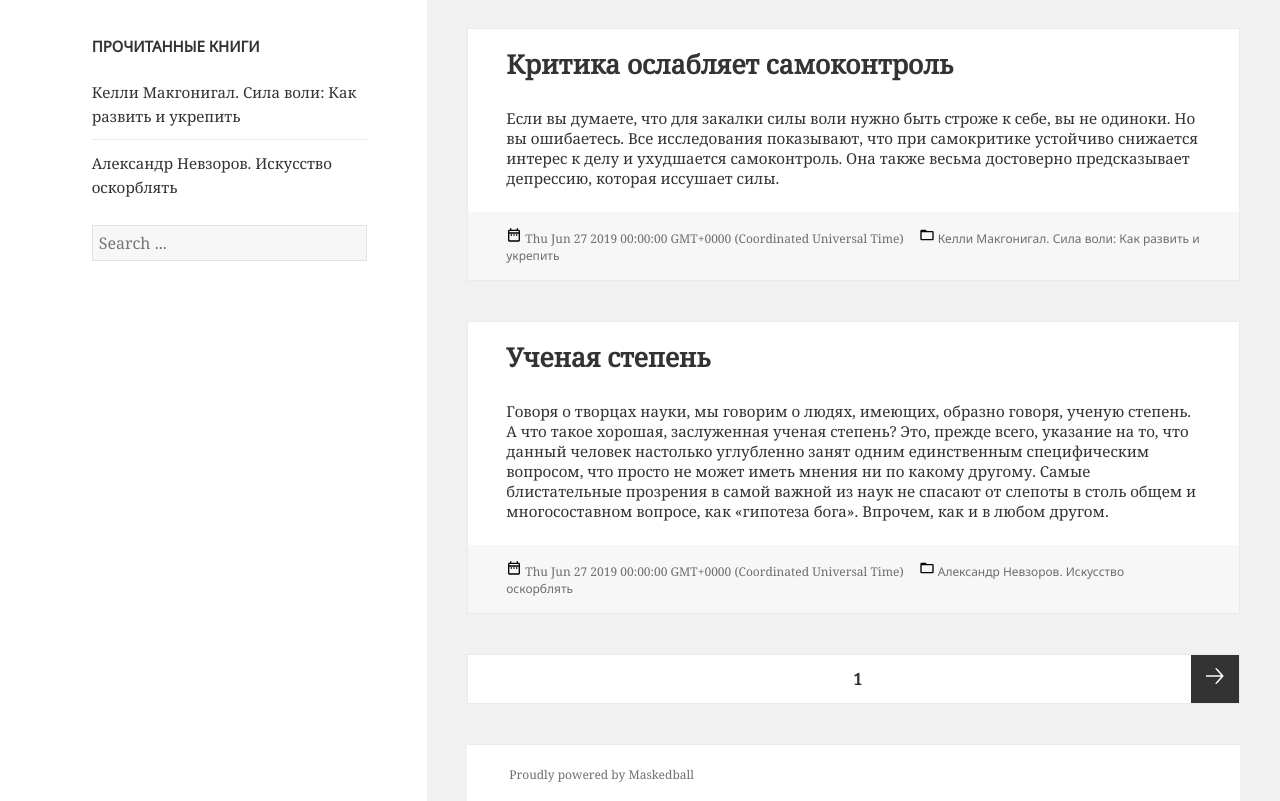
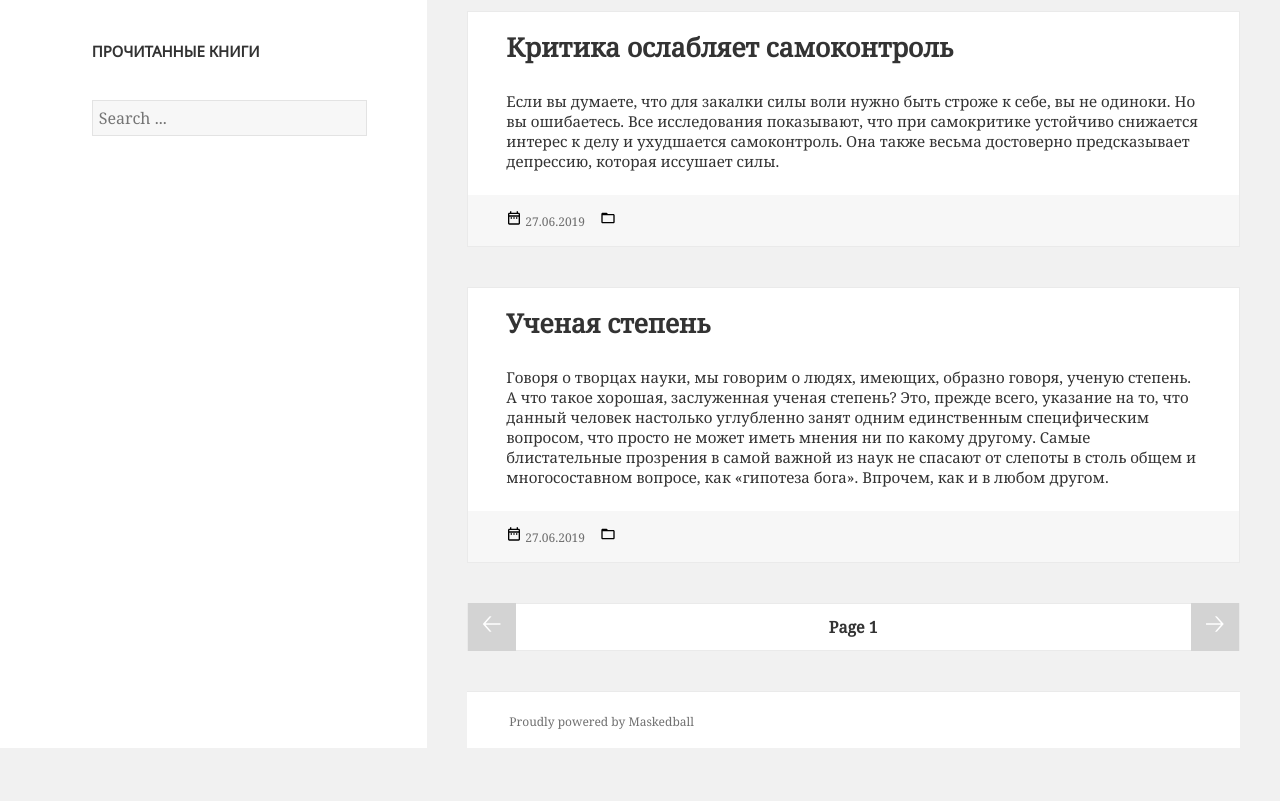
Before and after one commit to efimovnikita/thesisnonfiction, an Eleventy site: page src/index.njk in a window 1280 px wide. Shown: the part 369-1170 px from the top of the page. After the commit the page ends 1117 px from the top, so only its background shows below. Built offline with nearby package versions, Linux system fonts and the light colour scheme; Eleventy itself is replaced by a stand-in of ours; files that its build step writes are made by us from their sources.

Commit message:
pagination, styles fix

```diff
--- a/src/books/mcgonigal/sila-voli/index.njk
+++ b/src/books/mcgonigal/sila-voli/index.njk
@@ -4,17 +4,20 @@ eleventyNavigation:
   key: Mcgonigal
   ulr: /mcgonigal/sila-voli
   title: "Келли Макгонигал. Сила воли: Как развить и укрепить"
+pagination:
+  data: collections.silaVoli
+  size: 10
 ---
 
 <section>
     <h2>Posts section</h2>
-    {%- for post in collections.silaVoli -%}
+    {%- for post in pagination.items -%}
     <article>
         <h2><a href="{{post.url}}">{{ post.data.title }}</a></h2>
         {{ post.templateContent | safe }}
         <footer>
         <img src="/images/calendar.svg" alt="date" />
-        <time>{{ post.data.date }}</time>
+        <time>{{ post.data.date.toLocaleString('ru-RU', {year: "numeric",month: "2-digit",day: "numeric"}) }}</time>
         <img src="/images/folder.svg" alt="category" />
         {% set navPages = collections.all | eleventyNavigation %}
         {%- for entry in navPages %}
--- a/src/books/nevzorov/oskorblenie/index.njk
+++ b/src/books/nevzorov/oskorblenie/index.njk
@@ -4,17 +4,20 @@ eleventyNavigation:
   key: Nevzorov
   ulr: /nevzorov/oskorblenie
   title: "Александр Невзоров. Искусство оскорблять"
+pagination:
+  data: collections.oskorblenie
+  size: 10
 ---
 
 <section>
     <h2>Posts section</h2>
-    {%- for post in collections.oskorblenie -%}
+    {%- for post in pagination.items -%}
     <article>
         <h2><a href="{{post.url}}">{{ post.data.title }}</a></h2>
         {{ post.templateContent | safe }}
         <footer>
         <img src="/images/calendar.svg" alt="date" />
-        <time>{{ post.data.date }}</time>
+        <time>{{ post.data.date.toLocaleString('ru-RU', {year: "numeric",month: "2-digit",day: "numeric"}) }}</time>
         <img src="/images/folder.svg" alt="category" />
         {% set navPages = collections.all | eleventyNavigation %}
         {%- for entry in navPages %}
--- a/src/includes/header.njk
+++ b/src/includes/header.njk
@@ -2,7 +2,7 @@
     <section>
     <h2>Logo section</h2>
     <section>
-        <img src="/images/logo.jpg" alt="Logo" />
+        <a href="/"><img src="/images/logo.jpg" alt="Logo" /></a>
         <h2>Тезисы из научно-популярных книг</h2>
         <small>Примат Сути над видимостью…</small>
     </section>
--- a/src/includes/pagination.njk
+++ b/src/includes/pagination.njk
@@ -1,4 +1,17 @@
     <nav>
-      <span>1</span>
-      <a href="#">&#129122;</a>
+      {% if pagination.href.previous %}
+        <a href="{{ pagination.href.previous }}">&#129120;</a>
+      {% else %}
+        <a href="#" class="disabled">&#129120;</a>
+      {% endif %}
+      {%- for pageEntry in pagination.pages %}
+        {% if page.url == pagination.hrefs[ loop.index0 ] %}
+          <span>Page {{ loop.index }}</span>
+        {% endif %}
+      {%- endfor %}
+      {% if pagination.href.next %}
+        <a href="{{ pagination.href.next }}">&#129122;</a>
+      {% else %}
+        <a href="#" class="disabled">&#129122;</a>
+      {% endif %}
     </nav>
--- a/src/index.njk
+++ b/src/index.njk
@@ -1,14 +1,17 @@
 ---
 layout: posts.njk
+pagination:
+  data: collections.posts
+  size: 10
 ---
 
-{%- for post in collections.posts -%}
+{%- for post in pagination.items -%}
     <article>
         <h2><a href="{{ post.url }}">{{ post.data.title }}</a></h2>
         {{ post.templateContent | safe }}
         <footer>
         <img src="/images/calendar.svg" alt="date" />
-        <time>{{ post.data.date }}</time>
+        <time>{{ post.data.date.toLocaleString('ru-RU', {year: "numeric",month: "2-digit",day: "numeric"}) }}</time>
         <img src="/images/folder.svg" alt="category" />
         {% set navPages = collections.all | eleventyNavigation %}
         {%- for entry in navPages %}
--- a/src/layouts/post.njk
+++ b/src/layouts/post.njk
@@ -15,7 +15,7 @@ style: "post"
           {{ content | safe }}
           <footer>
             <img src="/images/calendar.svg" alt="date" />
-            <time>{{date}}</time>
+            <time>{{ date.toLocaleString('ru-RU', {year: "numeric",month: "2-digit",day: "numeric"}) }}</time>
             <img src="/images/folder.svg" alt="category" />
             {% set navPages = collections.all | eleventyNavigation %}
             {%- for entry in navPages %}
@@ -27,7 +27,6 @@ style: "post"
         </article>
       </section>
     </main>
-    {% include "navigation.njk" %}
     {% include "footer.njk" %}
     <script src="/scripts/script.js"></script>
   </body>
--- a/src/styles/chunks/header.css
+++ b/src/styles/chunks/header.css
@@ -126,6 +126,7 @@ header section small {
     margin-right: 40px;
     padding: 30px;
     border: 1px solid rgba(51, 51, 51, 0.1);
+    background-color: white;
   }
 
   header section small {
@@ -142,6 +143,12 @@ header section small {
     background-color: white;
     align-items: flex-end;
     padding-right: 60px;
+    overflow: scroll;
+    scrollbar-width: none;
+  }
+
+  header::-webkit-scrollbar {
+    display: none;
   }
 
   header section {
--- a/src/styles/chunks/nav.css
+++ b/src/styles/chunks/nav.css
@@ -1,14 +1,12 @@
 nav {
   display: flex;
-  justify-content: flex-end;
+  justify-content: space-between;
   align-items: center;
   background-color: white;
 }
 
 nav span {
   font-weight: bold;
-  margin-right: auto;
-  margin-left: 50%;
 }
 
 nav a {
@@ -21,6 +19,10 @@ nav a {
   background-color: #333;
   color: white;
   font-size: 25px;
+}
+
+.disabled {
+  background-color: lightgray;
 }
 
 .post-navigation {
@@ -78,5 +80,6 @@ nav a {
     grid-area: pagination;
     margin-top: 0;
     margin-bottom: 0;
+    max-height: 48px;
   }
 }
--- a/src/styles/post.css
+++ b/src/styles/post.css
@@ -1,7 +1,6 @@
 @import url("https://fonts.googleapis.com/css2?family=Noto+Sans&family=Noto+Serif&display=swap");
 @import "chunks/header.css";
 @import "chunks/main.css";
-@import "chunks/post-nav.css";
 @import "chunks/footer.css";
 
 * {
@@ -14,6 +13,7 @@
 
 body {
   background-color: rgb(241, 241, 241);
+  min-height: 100vh;
 }
 
 @media only screen and (min-width: 800px) {
@@ -23,7 +23,6 @@ body {
 
     grid-template-areas:
       "sidebar main"
-      "sidebar post-nav"
       "sidebar footer";
   }
 }
--- a/src/styles/posts.css
+++ b/src/styles/posts.css
@@ -14,6 +14,7 @@
 
 body {
   background-color: rgb(241, 241, 241);
+  min-height: 100vh;
 }
 
 @media only screen and (min-width: 800px) {
```
Lines whose indentation alone changed are shown as unchanged.
